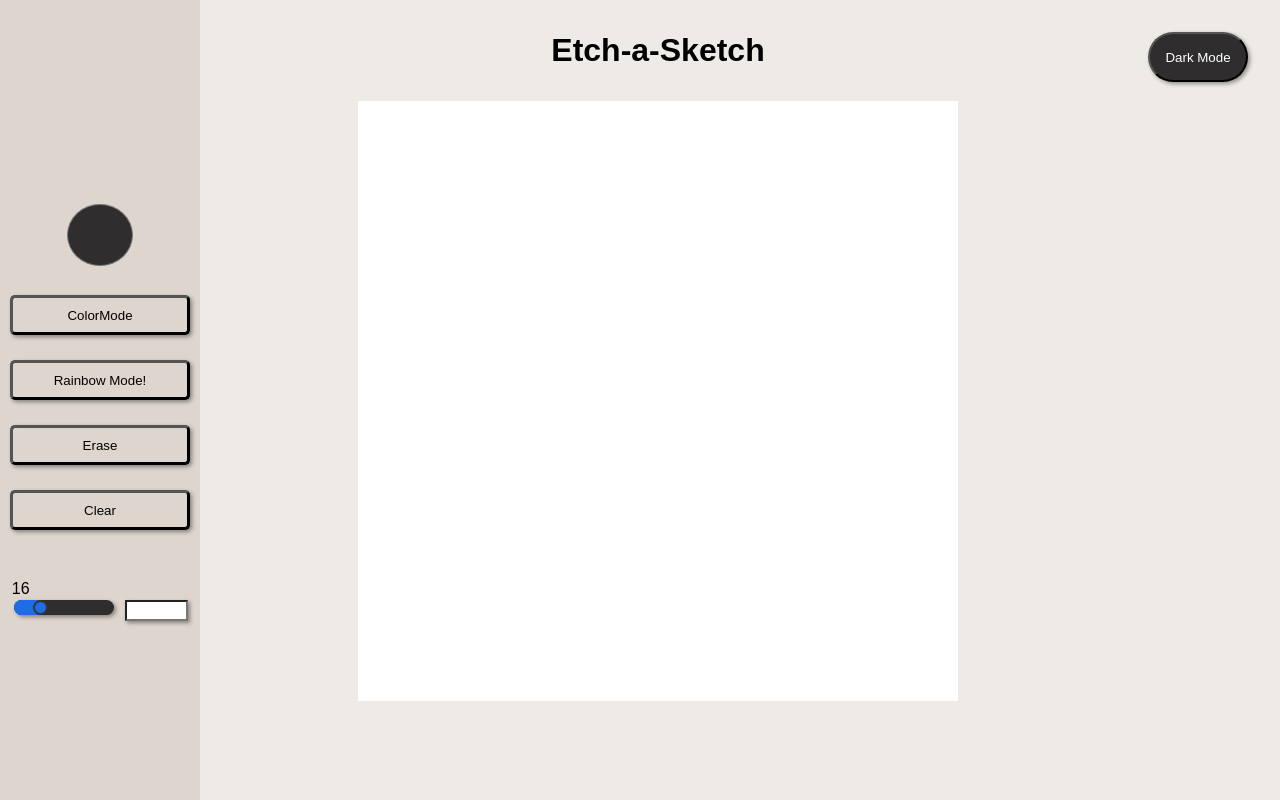
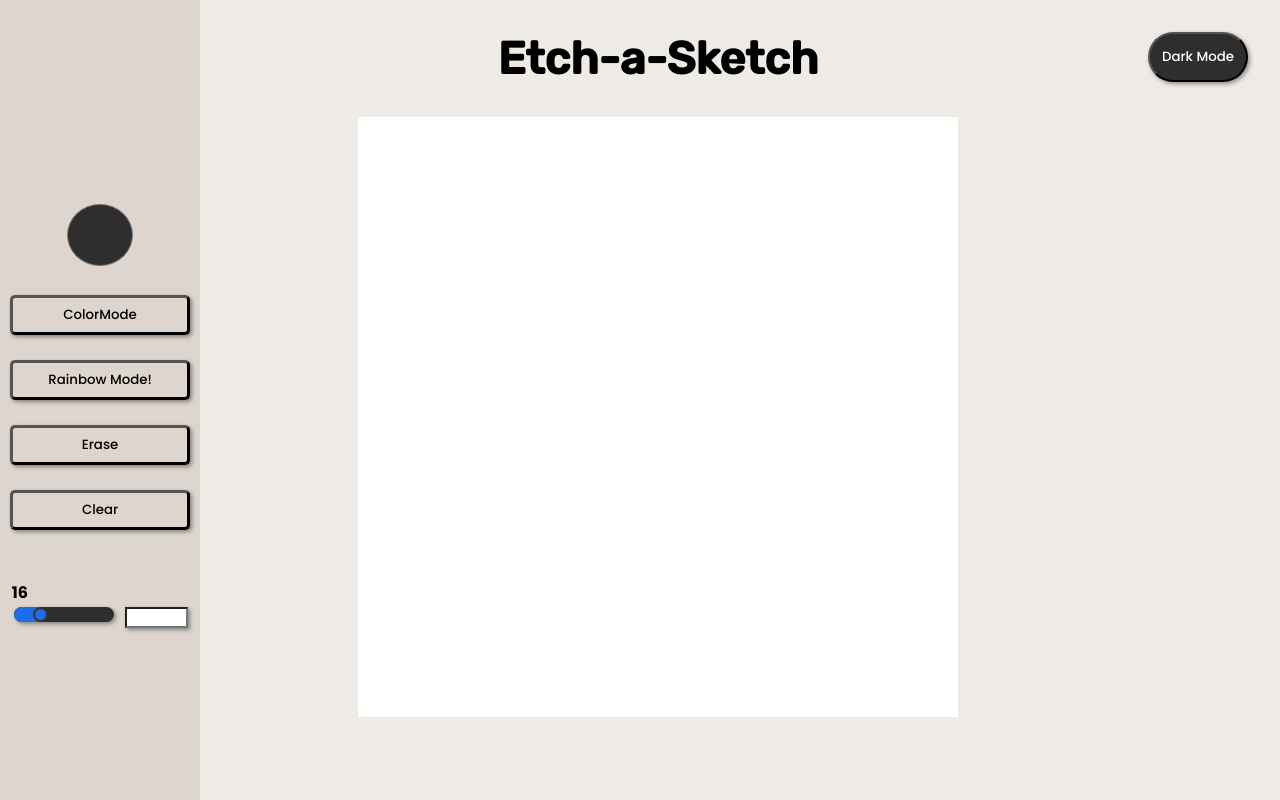
Before and after one commit to Orbter/Etch-a-Sketch, a plain HTML site: page index.html in a window 1280 px wide. Drawn offline with Linux system fonts and the light colour scheme.

Commit message:
add fonts

```diff
--- a/index.css
+++ b/index.css
@@ -10,6 +10,9 @@ h1 {
   text-align: center;
   margin: 0px;
   padding: 32px;
+  font-weight: bold;
+  font-size: 45px;
+  font-family: "Rubik", sans-serif;
 }
 
 .main-page {
@@ -46,6 +49,7 @@ h1 {
   cursor: pointer;
   background-color: rgb(222, 214, 206);
   box-shadow: 2px 2px 4px rgba(0, 0, 0, 0.4);
+  font-family: "Poppins", sans-serif;
 }
 .scrollbar-all {
   margin-top: 50px;
@@ -122,4 +126,9 @@ h1 {
   background-color: rgb(47, 45, 45);
   color: white;
   box-shadow: 2px 2px 4px rgba(0, 0, 0, 0.4);
+  font-family: "Poppins", sans-serif;
 }
+#size-change {
+  font-family: "Poppins", sans-serif;
+  font-weight: bold;
+}
--- a/index.html
+++ b/index.html
@@ -6,6 +6,12 @@
     <title>Etch-a-Sketch</title>
     <link rel="stylesheet" href="index.css" />
     <script src="index.js" defer></script>
+    <link rel="preconnect" href="https://fonts.googleapis.com" />
+    <link rel="preconnect" href="https://fonts.gstatic.com" crossorigin />
+    <link
+      href="https://fonts.googleapis.com/css2?family=Noto+Sans:wght@300;400;500;600&family=Pixelify+Sans:wght@400;500;600;700&family=Poppins:ital,wght@0,200;0,500;0,600;0,700;1,500;1,600;1,700&family=Roboto+Condensed:wght@300;400;500;600&family=Roboto+Mono:ital,wght@0,500;0,600;1,500&family=Rubik:wght@300;400;500&display=swap"
+      rel="stylesheet"
+    />
   </head>
   <body>
     <div class="main-page flex">
```
